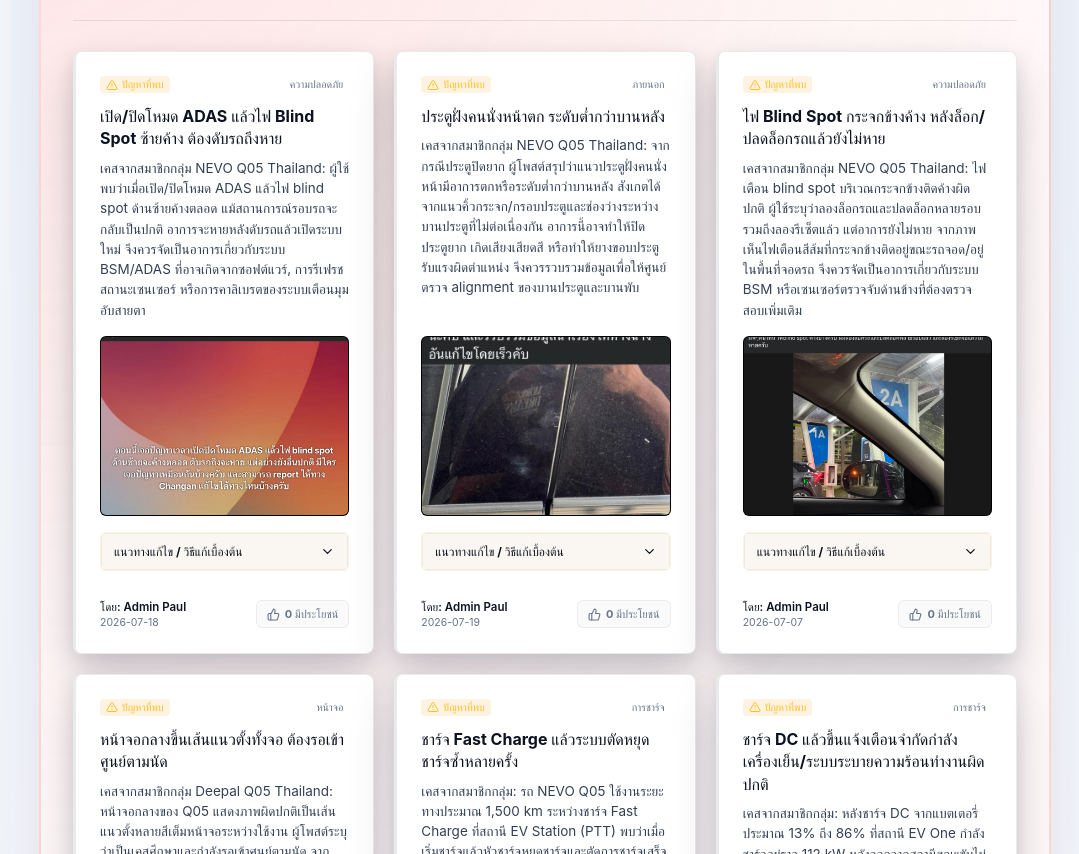
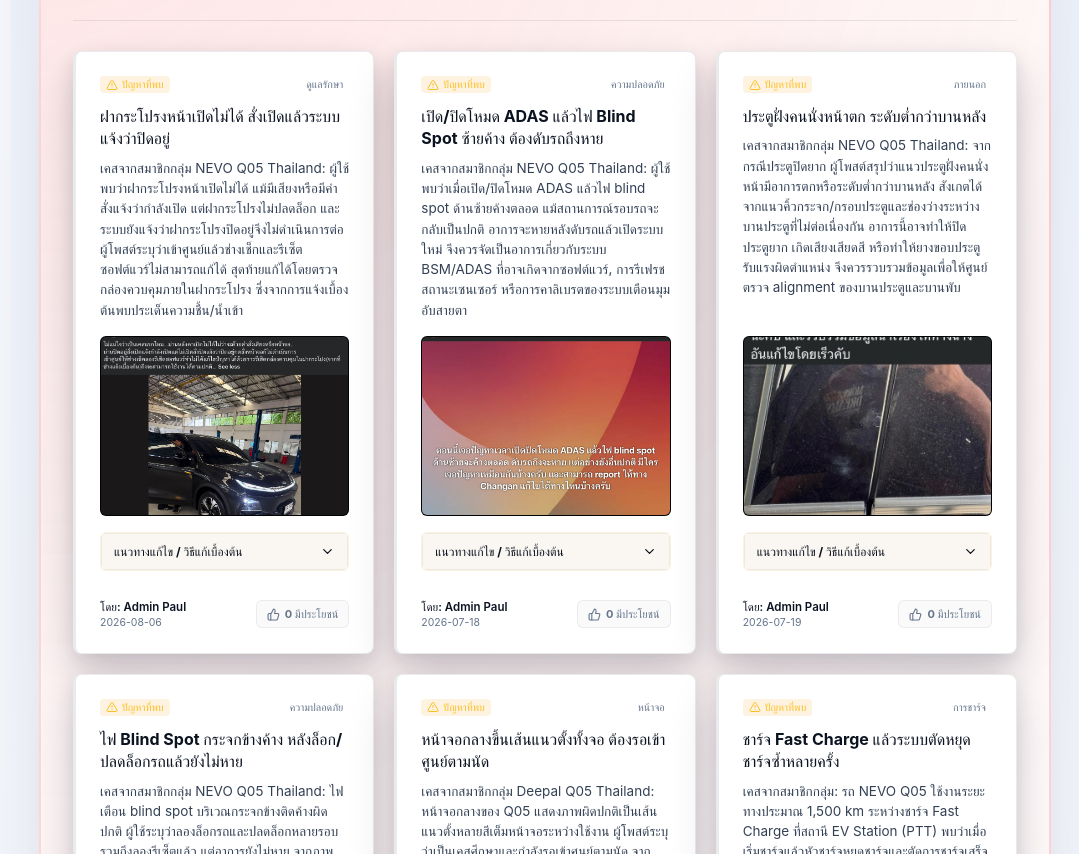
Before and after one commit to caserebel-maker/nevo-guide, a React (Vite) app: page / in a window 1280 px wide. Shown: the part 1575-2429 px from the top of the page, without its empty margins (201-1280 px from the left). Built offline with nearby package versions, Linux system fonts and the light colour scheme; a web font is replaced by a local one.

Commit message:
Add front hood opening defect case

```diff
--- a/src/data/models.ts
+++ b/src/data/models.ts
@@ -314,6 +314,20 @@ export type HubItem = {
 
 export const initialHubItems: HubItem[] = [
   {
+    id: 'hub-16',
+    type: 'issue',
+    category: 'care',
+    title: 'ฝากระโปรงหน้าเปิดไม่ได้ สั่งเปิดแล้วระบบแจ้งว่าปิดอยู่',
+    description:
+      'เคสจากสมาชิกกลุ่ม NEVO Q05 Thailand: ผู้ใช้พบว่าฝากระโปรงหน้าเปิดไม่ได้ แม้มีเสียงหรือมีคำสั่งแจ้งว่ากำลังเปิด แต่ฝากระโปรงไม่ปลดล็อก และระบบยังแจ้งว่าฝากระโปรงปิดอยู่จึงไม่ดำเนินการต่อ ผู้โพสต์ระบุว่าเข้าศูนย์แล้วช่างเช็กและรีเซ็ตซอฟต์แวร์ไม่สามารถแก้ได้ สุดท้ายแก้ได้โดยตรวจกล่องควบคุมภายในฝากระโปรง ซึ่งจากการแจ้งเบื้องต้นพบประเด็นความชื้น/น้ำเข้า',
+    solution:
+      'แนวทางเบื้องต้น: ถ่ายวิดีโอขณะสั่งเปิดฝากระโปรงและหน้าจอ/แอปที่แจ้งสถานะไว้เป็นหลักฐาน, อย่าฝืนงัดหรือกระแทกฝากระโปรง, ตรวจว่ารถอยู่ในสถานะที่อนุญาตให้เปิดฝากระโปรงตามคู่มือหรือไม่ หากสั่งเปิดแล้วยังไม่ปลดล็อก ควรให้ศูนย์ตรวจชุดกลอนฝากระโปรง, สายไฟ/คอนเนกเตอร์, เซนเซอร์สถานะฝากระโปรง และกล่องควบคุมในฝากระโปรง โดยเฉพาะร่องรอยน้ำเข้า คราบความชื้น หรือการซีลที่ไม่สมบูรณ์ พร้อมขอให้บันทึกผลตรวจและวิธีแก้ไว้เพื่อเทียบกับเคสอื่น',
+    upvotes: 0,
+    author: 'Admin Paul',
+    date: '2026-08-06',
+    images: ['/media/q05/defects/front-hood-control-box-water-ingress.png'],
+  },
+  {
     id: 'hub-15',
     type: 'issue',
     category: 'safety',
```
Also changed, not shown: public/media/q05/defects/front-hood-control-box-water-ingress.png (added).
